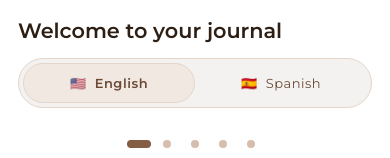
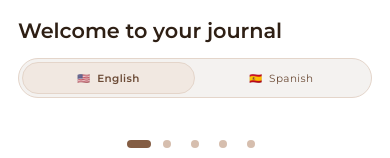
Before and after one commit to alejandroluisacosta/detox-mental-2.0, a React (Vite) app in the folder frontend/: page /journal in a window 390 px wide. Shown: the part 608-766 px from the top of the page. Built offline with nearby package versions, Linux system fonts and the light colour scheme; no server answers.

Commit message:
style(journal): shrink language picker 20% on phones

```diff
--- a/frontend/src/Components/LanguageSwitcher/LanguageSwitcher.css
+++ b/frontend/src/Components/LanguageSwitcher/LanguageSwitcher.css
@@ -1,10 +1,11 @@
 .language-switcher {
     --language-count: 2;
+    --language-pad: 4px;
     position: relative;
     display: grid;
     grid-auto-flow: column;
     grid-auto-columns: minmax(0, 1fr);
-    padding: 4px;
+    padding: var(--language-pad);
     border: 1px solid #E4D5CA;
     border-radius: 999px;
     background: var(--background);
@@ -14,10 +15,10 @@
 .language-switcher::before {
     content: '';
     position: absolute;
-    top: 4px;
-    bottom: 4px;
-    left: 4px;
-    width: calc((100% - 8px) / var(--language-count));
+    top: var(--language-pad);
+    bottom: var(--language-pad);
+    left: var(--language-pad);
+    width: calc((100% - 2 * var(--language-pad)) / var(--language-count));
     border: 1px solid #E4D5CA;
     border-radius: 999px;
     background: #F1E8E1;
@@ -81,3 +82,17 @@
         transition: none;
     }
 }
+
+/* 20% smaller on phones, where the onboarding and drawer have little room. */
+@media (max-width: 599px) {
+    .language-switcher {
+        --language-pad: 3.2px;
+    }
+
+    .language-switcher__option {
+        gap: 6.4px;
+        min-height: 32px;
+        padding: 0 6.4px;
+        font-size: 10.4px;
+    }
+}
```
